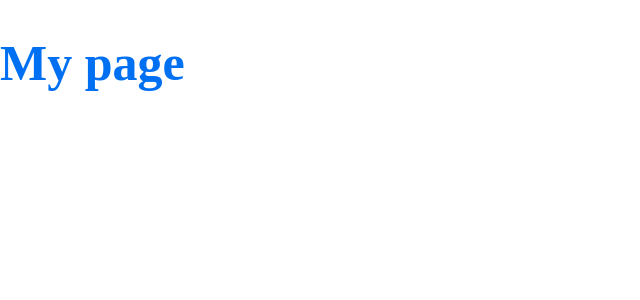
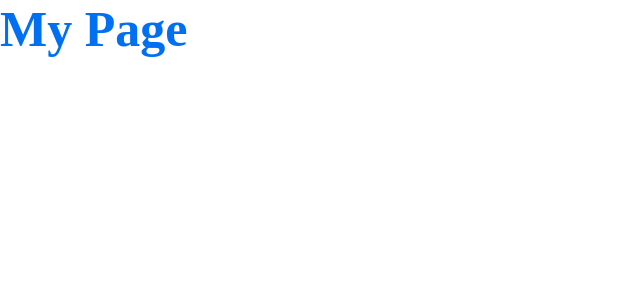
Before and after one commit to rbressanelli/torneio-tribruxo, a Next.js app: page / in a window 1280 px wide. Shown: the top 300 px of the page, without its empty margins (0-640 px from the left). Built offline with nearby package versions, Linux system fonts and the light colour scheme.

Commit message:
initial commit

```diff
--- a/pages/_app.js
+++ /dev/null
@@ -1,26 +0,0 @@
-import { createGlobalStyle, ThemeProvider } from 'styled-components'
-
-const GlobalStyle = createGlobalStyle`
-  body {
-    margin: 0;
-    padding: 0;
-    box-sizing: border-box;
-  }
-`
-
-const theme = {
-  colors: {
-    primary: '#0070f3',
-  },
-}
-
-export default function App({ Component, pageProps }) {
-  return (
-    <>
-      <GlobalStyle />
-      <ThemeProvider theme={theme}>
-        <Component {...pageProps} />
-      </ThemeProvider>
-    </>
-  )
-}
--- a/pages/index.js
+++ /dev/null
@@ -1,10 +0,0 @@
-import styled from 'styled-components'
-
-const Title = styled.h1`
-  font-size: 50px;
-  color: ${({ theme }) => theme.colors.primary};
-`
-
-export default function Home() {
-  return <Title>My page</Title>
-}
--- /dev/null
+++ b/src/pages/_app.js
@@ -0,0 +1,15 @@
+import { GlobalStyle, theme } from '../styles/global'
+import { ThemeProvider } from 'styled-components'
+
+const App = ({Component, pageProps}) => {
+  return (
+    <>
+      <GlobalStyle />
+      <ThemeProvider theme={theme}>
+        <Component {...pageProps } />
+      </ThemeProvider>
+    </>
+  )
+}
+
+export default App;
--- /dev/null
+++ b/src/pages/index.js
@@ -0,0 +1,10 @@
+import { Title } from '../styles/styles'
+
+const Home = () => {
+
+  return(
+    <Title>My Page</Title>
+  )
+}
+
+export default Home
--- /dev/null
+++ b/src/styles/global.js
@@ -0,0 +1,24 @@
+import { createGlobalStyle } from 'styled-components'
+
+export const GlobalStyle = createGlobalStyle`
+  * {
+    margin: 0;
+    padding: 0;
+    box-sizing: border-box;
+  }
+
+  button {
+      cursor: pointer;
+  }
+
+  a {
+      text-decoration: none
+  }
+`
+
+export const theme = {
+  colors: {
+    primary: '#0070f3',
+    secondary: '#f00'
+  },
+}
--- /dev/null
+++ b/src/styles/styles.js
@@ -0,0 +1,6 @@
+import styled from "styled-components"
+
+export const Title = styled.h1`
+  font-size: 50px;
+  color: ${({ theme }) => theme.colors.primary};
+`
```
Also changed, not shown: package.json (+7 -1 lines), src/pages/_document.js (renamed from pages/_document.js).
